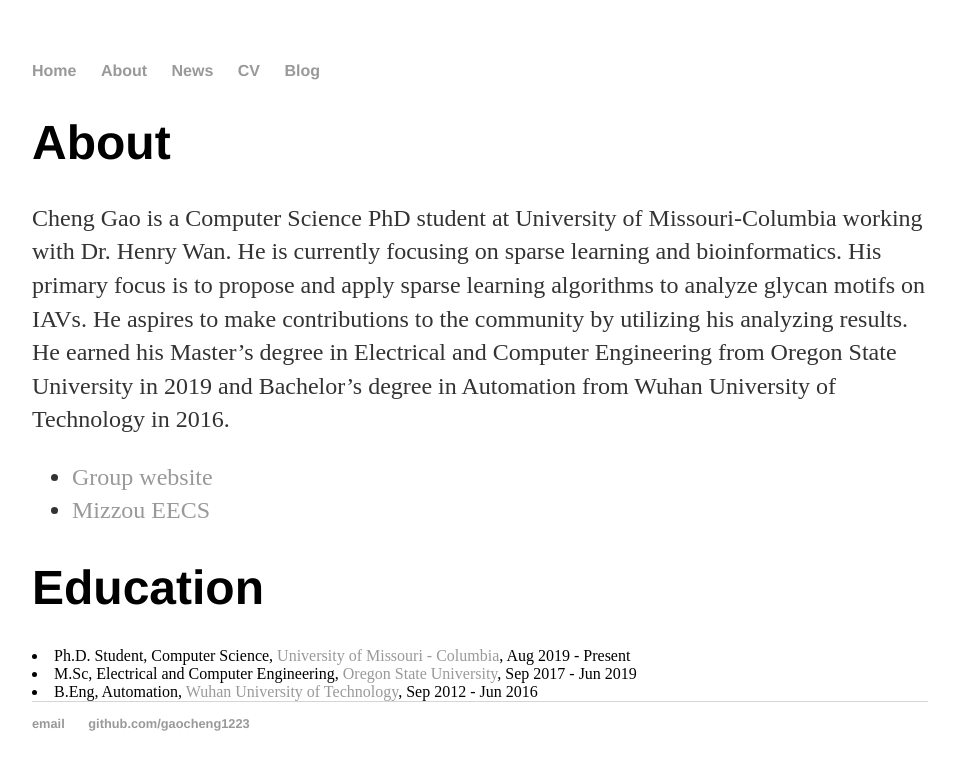
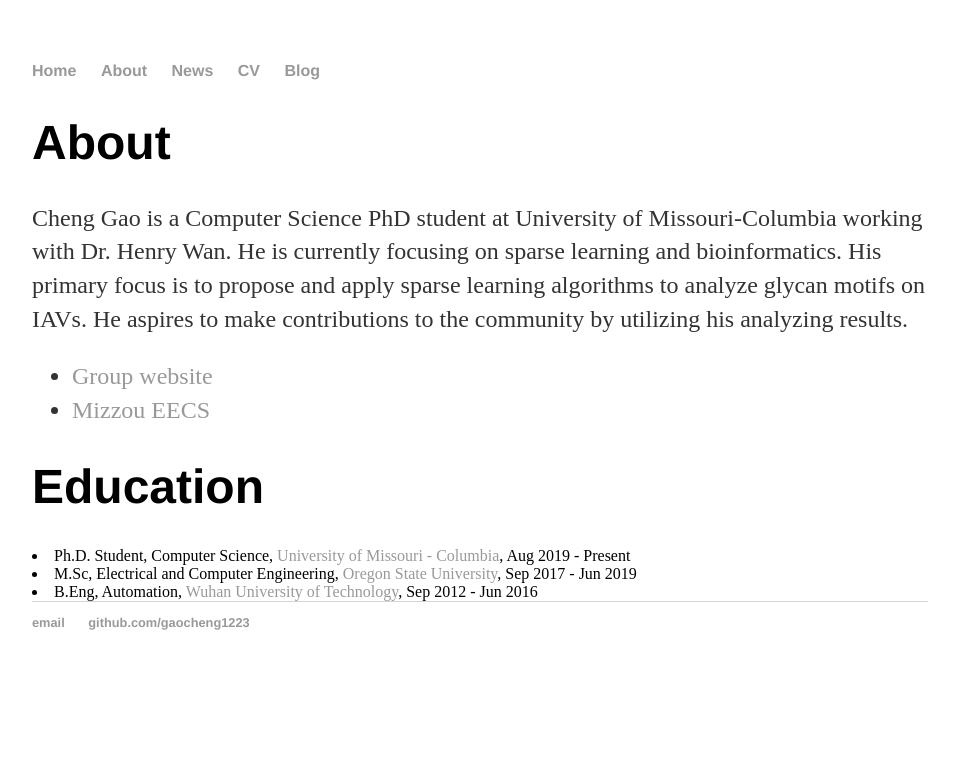
Before and after one commit to gaocheng1994/gaocheng1223.github.io, a Jekyll site: the page built from about/index.html, in a window 1280 px wide. Shown: the top 770 px of the page, without its empty margins (160-1115 px from the left). Built offline with Jekyll 4.4.1, drawn with Linux system fonts in a browser that asks for light colours.

Commit message:
Update index.html

```diff
--- a/about/index.html
+++ b/about/index.html
@@ -5,9 +5,7 @@
 
 		<div class="about">
 			<h1>About</h1>
-			<p>Cheng Gao is a Computer Science PhD student at University of Missouri-Columbia working with Dr. Henry Wan. He is currently focusing on sparse learning and bioinformatics. His primary focus is to propose and apply sparse learning algorithms to analyze glycan motifs on IAVs. He aspires to make contributions to the community by utilizing his analyzing results.
-
-He earned his Master’s degree in Electrical and Computer Engineering from Oregon State University in 2019 and Bachelor’s degree in Automation from Wuhan University of Technology in 2016.</p>
+			<p>Cheng Gao is a Computer Science PhD student at University of Missouri-Columbia working with Dr. Henry Wan. He is currently focusing on sparse learning and bioinformatics. His primary focus is to propose and apply sparse learning algorithms to analyze glycan motifs on IAVs. He aspires to make contributions to the community by utilizing his analyzing results.</p>
 
 			<ul class="contacts">
 				<li><a href="https://sysbio.missouri.edu">Group website</a></li>
```
